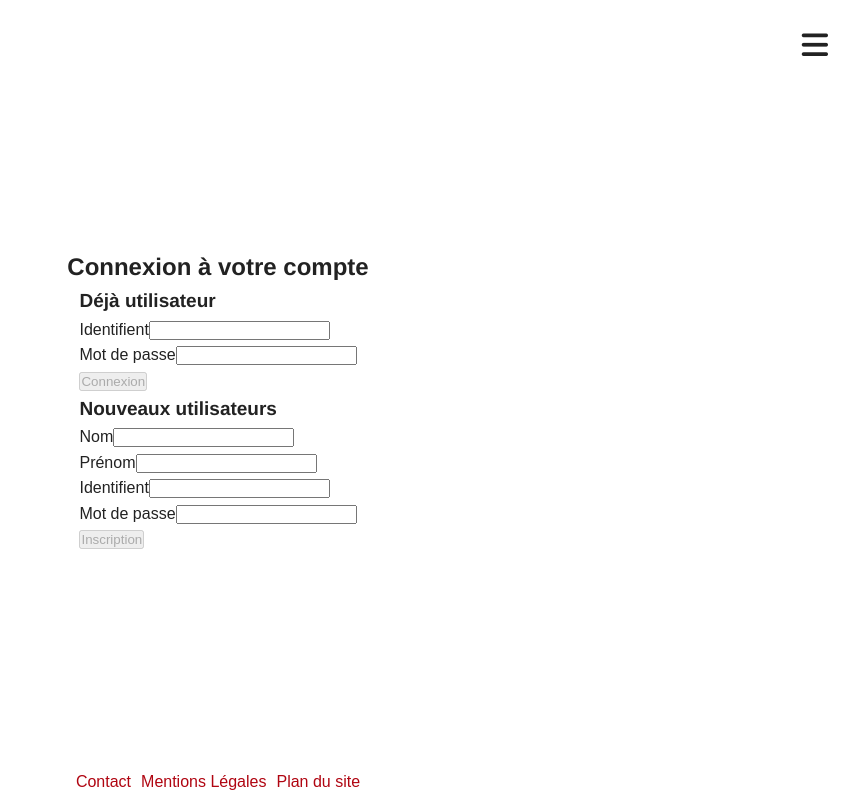
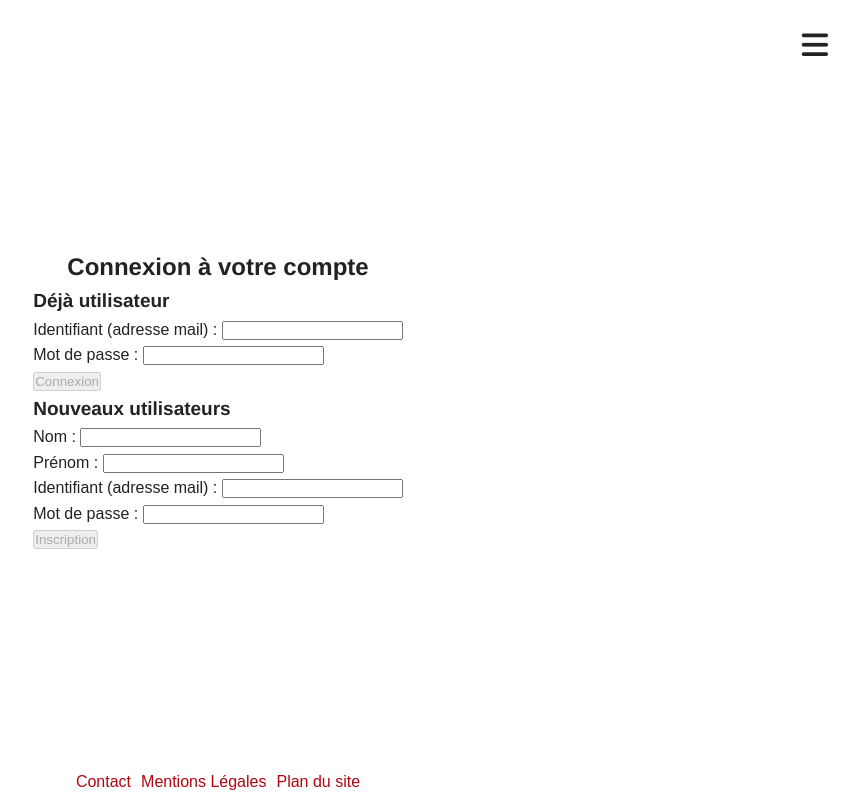
Before and after one commit to Kirjal/lille-en-nord, a Vue app: page /connexion in a window 1280 px wide. Shown: the whole page, without its empty margins (422-1280 px from the left). Built offline with nearby package versions, Linux system fonts and the light colour scheme.

Commit message:
Correction fonction suppression d'articles et debut fonction login

```diff
--- a/db/db.json
+++ b/db/db.json
@@ -15,7 +15,7 @@
       "image": "https://lille.guide-ville.com/wp-content/uploads/2014/09/grand-place-lille-1-5.jpg",
       "content": "Hello, On part à Lille pour le week end ? Je vous avoue que ce n’est pas la destination qui me faisait le plus rêver et pourtant c’est une ville que j’ai adoré découvrir en hiver. Si vous cherchez d’autres idées de destinations en France et en Europe à visiter en hiver on vous recommande de lire cet article. Lille est le chef-lieu des Hauts-de-France et l’une des plus grande agglomération de France avec ses 1 037 939 habitants. La ville n’est pas réputée pour son beau temps mais pourtant il n’a pas fait si mauvais que ça quand j’y étais, ou du moins seulement la moitié du temps haha. On connaît Lille principalement pour sa grande braderie à la rentrée, JF y est déjà allé mais pas moi… mais ça me tente bien ! Le nord est réputé pour sa bonne ambiance alors ça ne peut qu’être sympa !",
       "author": "Alexandre",
-      "userId": 2,
+      "userId": 1,
       "tags": "découverte"
     },
     {
@@ -24,7 +24,7 @@
       "image": "https://media.routard.com/image/30/9/photo.1593309.w430.jpg",
       "content": "Il suffit alors de remonter la rue pour voir apparaître La Place du Théâtre et L’Opéra de Lille… Théâtre de style néo-classique datant du début des années 1900 et inspiré de la façade du Palais Garnier.Ainsi que La Chambre du Commerce (Nouvelle Bourse)… et son Beffroi de 76 mètres, orné d’un carillon de 25 cloches et d’une horloge de 4 cadrans domine… A cet endroit nous ne pouvons rejoindre la Grand’Place (également Place du Général De Gaulle) sans passer devant l’un des bâtiments les plus prestigieux de Lille, à l’architecture typique de la Renaissance Flamande du XVIIe… La Vieille Bourse…",
       "author": "Philippe",
-      "userId": 3,
+      "userId": 1,
       "tags": "soirée"
     },
     {
@@ -38,7 +38,7 @@
   "users": [
     {
       "id": 1,
-      "login": "admin",
+      "email": "admin",
       "password": "admin",
       "first_name": "admin",
       "last_name": "admin"
--- a/src/pages/Articles.vue
+++ b/src/pages/Articles.vue
@@ -64,6 +64,7 @@
             },
             confirmDelete(id){
                 this.error='';
+                console.log(`${this.api}/${id}`)
                 axios.delete(`${this.api}/${id}`)
                 .then(()=>router.push('/'))
                 .catch(err=>{
--- a/src/pages/Connexion.vue
+++ b/src/pages/Connexion.vue
@@ -6,12 +6,12 @@
     <form @submit.prevent="handleSubmit0()">
       <h3>Déjà utilisateur</h3>
         <div>
-            <label for="login">Identifient</label>
+            <label for="login">Identifiant (adresse mail) : </label>
             <input id="login" v-model.trim="login0" @input="login0_dirty= true" />
             <small v-if="login0Error" class="error">Veuillez entrer un identifient valide</small>
         </div>
         <div>
-            <label for="password">Mot de passe</label>
+            <label for="password">Mot de passe : </label>
             <input id="password"  v-model.trim="password0" @input="password0_dirty= true" />
             <small class="error" v-if="password0Error">Veuillez entrer un mot de passe valide</small>
         </div>
@@ -22,22 +22,22 @@
     <form @submit.prevent="handleSubmit()">
         <h3>Nouveaux utilisateurs</h3>
         <div>
-        <label for="first_name">Nom</label>
+            <label for="first_name">Nom : </label>
             <input id="first_name" v-model.trim="users.first_name" @input="first_name_dirty= true" />
             <small v-show="first_nameError" class="error">Votre Nom</small>
         </div>
         <div>
-    <label for="last_name">Prénom</label>
+            <label for="last_name">Prénom : </label>
             <input id="last_name" v-model.trim="users.last_name" @input="last_name_dirty= true" />
             <small v-show="last_nameError" class="error">Votre Prénom</small>
         </div>
         <div>
-    <label for="login">Identifient</label>
+            <label for="login">Identifiant (adresse mail) : </label>
             <input id="login" v-model.trim="users.login" @input="login_dirty= true" />
             <small v-show="loginError" class="error">Veuillez entrer un identifient valide</small>
         </div>
         <div>
-    <label for="password">Mot de passe</label>
+            <label for="password">Mot de passe : </label>
             <input id="password" v-model.trim="users.password" @input="password_dirty= true" />
             <small class="error" v-show="passwordError">Veuillez entrer un mot de passe valide</small>
         </div>
@@ -54,7 +54,8 @@ import axios from 'axios';
         name: 'ConnexionComponent',
         data: function () {
             return {
-                users: { login: '', password: '', first_name: '', last_name: '' },
+                user: { email: '', password: ''},
+                users: { email: '', password: '', first_name: '', last_name: '' },
                 login0: '',
                 password0: '',
                 login_dirty: false,
@@ -64,16 +65,16 @@ import axios from 'axios';
                 login0_dirty: false,
                 password0_dirty: false,
                 api: 'http://localhost:3000/users',
+                login_api: 'http://localhost:3000/login',
                 error: ''
             }
         },
-
         methods: {
             handleSubmit() {
                 this.error = '';
                 axios.post(this.api, this.users)
                     .then(() => {
-                    this.users = { login: '', password: '', first_name: '', last_name: '' };
+                        this.users = { email: '', password: '', first_name: '', last_name: '' };
                         this.first_name_dirty = false;
                         this.last_name_dirty = false;
                         this.login_dirty = false;
@@ -82,13 +83,25 @@ import axios from 'axios';
                     })
 
                     .catch(err => {
-                    this.users = { login: '', password: '', first_name: '', last_name: '' };
-                    this.error = `${err.response.status} : ${err.message}`
+                        this.users = { email: '', password: '', first_name: '', last_name: '' };
+                        this.error = `${err.response.status} : ${err.message}`;
                     })
-        }
             },
             handleSubmit0() {
-
+                this.error='';
+                this.user = { email : this.login0, password : this.password0 };
+                console.log(this.user);
+                axios.post(this.login_api, this.user)
+                .then(()=>{
+                    this.user = { email: '', password: '' }
+                    this.login0_dirty = false;
+                    this.password0_dirty = false;
+                })
+                .catch(err => {
+                    this.user = { email : this.login0, password : this.password0 };
+                    this.error = `${err.response.status} : ${err.message}`;
+                })
+            },
         },
         computed: {
             login0Error: function() {
```
Lines whose indentation alone changed are shown as unchanged.
